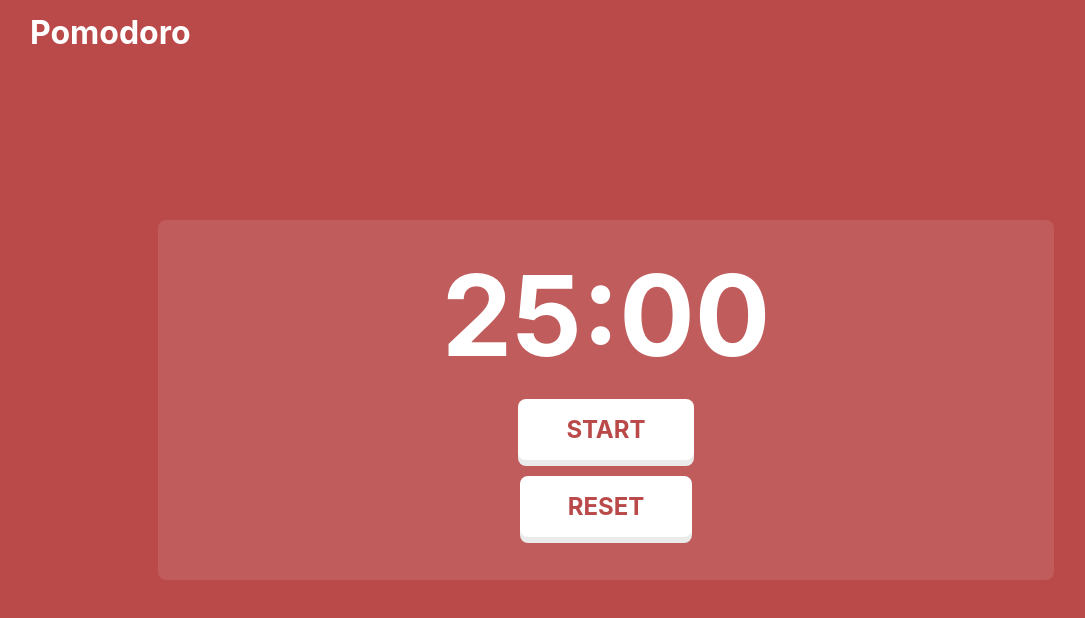
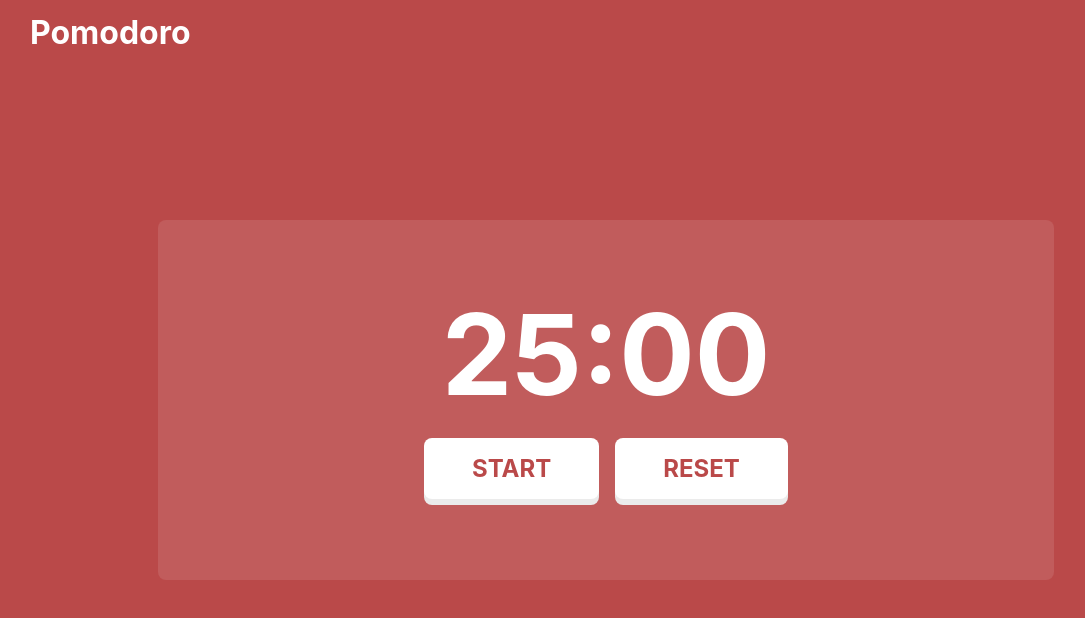
Before and after one commit to felprangel/pomodoro, a Next.js app: page / in a window 1280 px wide. Shown: the top 618 px of the page, without its empty margins (34-1119 px from the left). Built offline with nearby package versions, Linux system fonts and the light colour scheme.

Commit message:
ajusta estilização

```diff
--- a/src/components/Timer/index.tsx
+++ b/src/components/Timer/index.tsx
@@ -73,10 +73,12 @@ export function Timer() {
   return (
     <TimerContainer working={isWorking}>
       <StyledTimer>{formatTime(timeLeft)}</StyledTimer>
-      <Button onClick={handleStartPause}>
-        {isRunning ? "PAUSE" : "START"}
-      </Button>
-      <Button onClick={handleReset}>RESET</Button>
+      <ButtonContainer>
+        <Button onClick={handleStartPause}>
+          {isRunning ? "PAUSE" : "START"}
+        </Button>
+        <Button onClick={handleReset}>RESET</Button>
+      </ButtonContainer>
     </TimerContainer>
   );
 }
@@ -99,3 +101,8 @@ const StyledTimer = styled.p`
   font-size: 7rem;
   font-weight: 700;
 `;
+
+const ButtonContainer = styled.div`
+  display: flex;
+  gap: 1rem;
+`;
```
